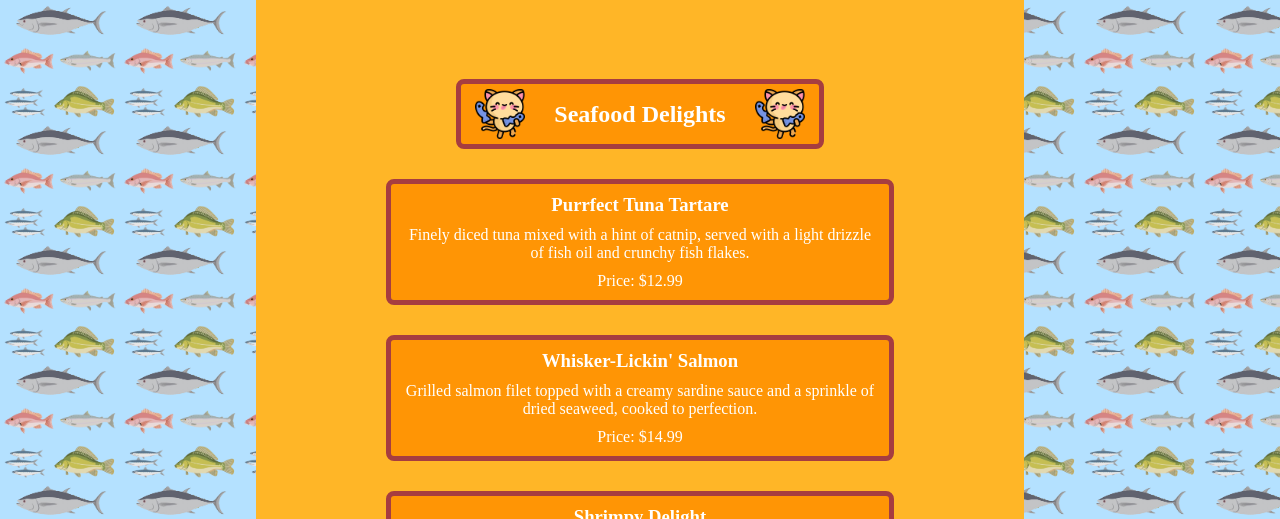
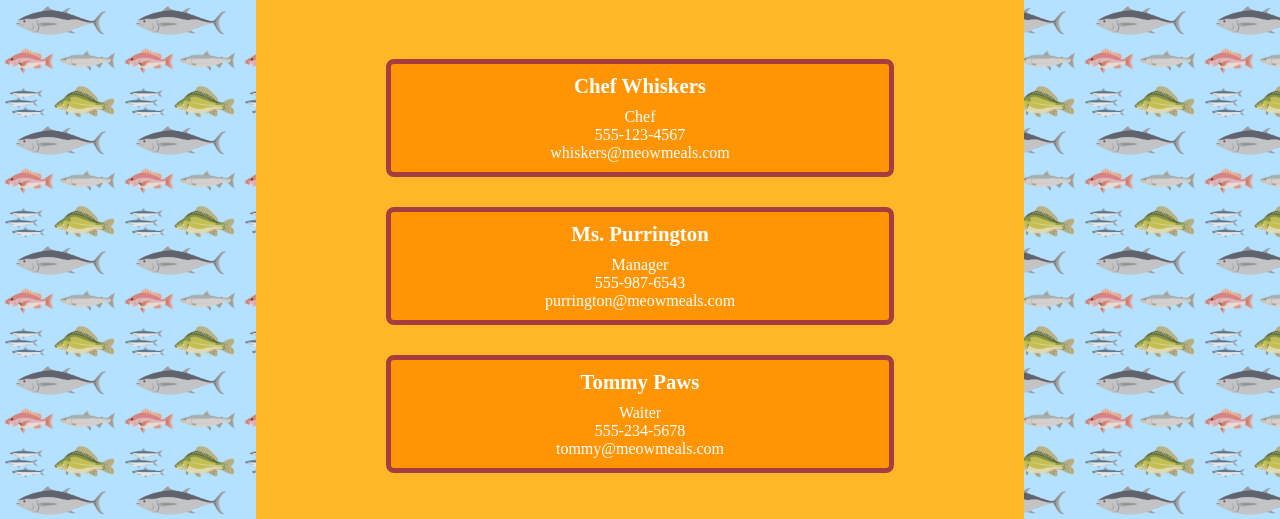
Before and after one commit to MuhRandy/odin-restaurant-page, a website built with webpack: page src/template.html in a window 1280 px wide. Shown: the part 281-800 px from the top of the page. Built offline with nearby package versions, Linux system fonts and the light colour scheme; files whose address does not match are found by name.

Commit message:
feat: add contacts

```diff
--- a/src/index.js
+++ b/src/index.js
@@ -1,92 +1,11 @@
 import "./styles.css";
 import kitty from "./img/kitty.png";
-
-const menu = [
-  {
-    category: "Seafood Delights",
-    items: [
-      {
-        name: "Purrfect Tuna Tartare",
-        description:
-          "Finely diced tuna mixed with a hint of catnip, served with a light drizzle of fish oil and crunchy fish flakes.",
-        price: 12.99,
-      },
-      {
-        name: "Whisker-Lickin' Salmon",
-        description:
-          "Grilled salmon filet topped with a creamy sardine sauce and a sprinkle of dried seaweed, cooked to perfection.",
-        price: 14.99,
-      },
-      {
-        name: "Shrimpy Delight",
-        description:
-          "Succulent shrimp served on a bed of steamed veggies, garnished with parsley and a touch of lobster bisque.",
-        price: 13.49,
-      },
-      {
-        name: "Feline Fancy Feast",
-        description:
-          "A gourmet platter of assorted seafood—shrimp, salmon, and tuna—paired with tender beef morsels.",
-        price: 15.99,
-      },
-    ],
-  },
-  {
-    category: "Meat & Poultry",
-    items: [
-      {
-        name: "Kitty Chicken Bites",
-        description:
-          "Tender chicken pieces slow-cooked in a savory broth, garnished with parsley for a simple yet satisfying meal.",
-        price: 10.99,
-      },
-      {
-        name: "Meow Meatloaf",
-        description:
-          "Minced turkey and liver blended and baked, topped with a rich bone broth gravy and served with mashed sweet potatoes.",
-        price: 11.49,
-      },
-      {
-        name: "Pawsta with Meatballs",
-        description:
-          "Soft pasta noodles mixed with flavorful turkey meatballs, finished with a sprinkle of Parmesan.",
-        price: 9.99,
-      },
-    ],
-  },
-  {
-    category: "Vegetarian & Sides",
-    items: [
-      {
-        name: "Catnip Caesar Salad",
-        description:
-          "Crisp greens tossed in catnip dressing, topped with crunchy kibble croutons and shredded cheese.",
-        price: 8.99,
-      },
-    ],
-  },
-  {
-    category: "Desserts & Drinks",
-    items: [
-      {
-        name: "Mouser's Mousse",
-        description:
-          "A creamy mousse made from real liver and a hint of tuna, whipped to a light texture.",
-        price: 7.99,
-      },
-      {
-        name: "Creamy Dreamy Milkshake",
-        description:
-          "A smooth, frothy drink made with lactose-free milk, lightly flavored with vanilla and topped with whipped cream.",
-        price: 6.49,
-      },
-    ],
-  },
-];
+import { restaurantData } from "./restaurantData.js";
 
 const menuContainer = document.querySelector("#menu .container");
+const contactsContainer = document.querySelector("#contacts .container");
 
-menu.map((i) => {
+restaurantData.menu.map((m) => {
   const img1 = document.createElement("img");
   const img2 = document.createElement("img");
   const subheading = document.createElement("div");
@@ -95,7 +14,7 @@ menu.map((i) => {
   img1.src = kitty;
   img2.src = kitty;
   subheading.className = "subheading";
-  h2.textContent = i.category;
+  h2.textContent = m.category;
 
   subheading.appendChild(img1);
   subheading.appendChild(h2);
@@ -103,7 +22,7 @@ menu.map((i) => {
 
   menuContainer.appendChild(subheading);
 
-  i.items.map((j) => {
+  m.items.map((item) => {
     const content = document.createElement("div");
     const title = document.createElement("h3");
     const description = document.createElement("p");
@@ -111,10 +30,10 @@ menu.map((i) => {
 
     content.className = "content";
 
-    title.textContent = j.name;
-    description.textContent = j.description;
+    title.textContent = item.name;
+    description.textContent = item.description;
     price.className = "price";
-    price.textContent = `Price: $${j.price}`;
+    price.textContent = `Price: $${item.price}`;
 
     content.appendChild(title);
     content.appendChild(description);
@@ -123,3 +42,28 @@ menu.map((i) => {
     menuContainer.appendChild(content);
   });
 });
+
+restaurantData.contacts.map((contact) => {
+  const content = document.createElement("div");
+  const name = document.createElement("h2");
+  const ul = document.createElement("ul");
+  const position = document.createElement("li");
+  const phone = document.createElement("li");
+  const mail = document.createElement("li");
+
+  content.className = "content";
+
+  name.textContent = contact.name;
+  position.textContent = contact.position;
+  phone.textContent = contact.phone;
+  mail.textContent = contact.email;
+
+  ul.appendChild(position);
+  ul.appendChild(phone);
+  ul.appendChild(mail);
+
+  content.appendChild(name);
+  content.appendChild(ul);
+
+  contactsContainer.appendChild(content);
+});
--- /dev/null
+++ b/src/restaurantData.js
@@ -0,0 +1,104 @@
+export const restaurantData = {
+  menu: [
+    {
+      category: "Seafood Delights",
+      items: [
+        {
+          name: "Purrfect Tuna Tartare",
+          description:
+            "Finely diced tuna mixed with a hint of catnip, served with a light drizzle of fish oil and crunchy fish flakes.",
+          price: 12.99,
+        },
+        {
+          name: "Whisker-Lickin' Salmon",
+          description:
+            "Grilled salmon filet topped with a creamy sardine sauce and a sprinkle of dried seaweed, cooked to perfection.",
+          price: 14.99,
+        },
+        {
+          name: "Shrimpy Delight",
+          description:
+            "Succulent shrimp served on a bed of steamed veggies, garnished with parsley and a touch of lobster bisque.",
+          price: 13.49,
+        },
+        {
+          name: "Feline Fancy Feast",
+          description:
+            "A gourmet platter of assorted seafood—shrimp, salmon, and tuna—paired with tender beef morsels.",
+          price: 15.99,
+        },
+      ],
+    },
+    {
+      category: "Meat & Poultry",
+      items: [
+        {
+          name: "Kitty Chicken Bites",
+          description:
+            "Tender chicken pieces slow-cooked in a savory broth, garnished with parsley for a simple yet satisfying meal.",
+          price: 10.99,
+        },
+        {
+          name: "Meow Meatloaf",
+          description:
+            "Minced turkey and liver blended and baked, topped with a rich bone broth gravy and served with mashed sweet potatoes.",
+          price: 11.49,
+        },
+        {
+          name: "Pawsta with Meatballs",
+          description:
+            "Soft pasta noodles mixed with flavorful turkey meatballs, finished with a sprinkle of Parmesan.",
+          price: 9.99,
+        },
+      ],
+    },
+    {
+      category: "Vegetarian & Sides",
+      items: [
+        {
+          name: "Catnip Caesar Salad",
+          description:
+            "Crisp greens tossed in catnip dressing, topped with crunchy kibble croutons and shredded cheese.",
+          price: 8.99,
+        },
+      ],
+    },
+    {
+      category: "Desserts & Drinks",
+      items: [
+        {
+          name: "Mouser's Mousse",
+          description:
+            "A creamy mousse made from real liver and a hint of tuna, whipped to a light texture.",
+          price: 7.99,
+        },
+        {
+          name: "Creamy Dreamy Milkshake",
+          description:
+            "A smooth, frothy drink made with lactose-free milk, lightly flavored with vanilla and topped with whipped cream.",
+          price: 6.49,
+        },
+      ],
+    },
+  ],
+  contacts: [
+    {
+      name: "Chef Whiskers",
+      position: "Chef",
+      email: "whiskers@meowmeals.com",
+      phone: "555-123-4567",
+    },
+    {
+      name: "Ms. Purrington",
+      position: "Manager",
+      email: "purrington@meowmeals.com",
+      phone: "555-987-6543",
+    },
+    {
+      name: "Tommy Paws",
+      position: "Waiter",
+      email: "tommy@meowmeals.com",
+      phone: "555-234-5678",
+    },
+  ],
+};
--- a/src/styles.css
+++ b/src/styles.css
@@ -55,7 +55,7 @@ nav li {
   right: 10px;
 }
 
-nav li:nth-of-type(2) {
+nav li:nth-of-type(3) {
   opacity: 1;
 }
 
@@ -149,7 +149,8 @@ h2 {
   -o-border-radius: 8px;
 }
 
-#home {
+#home,
+#menu {
   display: none;
 }
 
@@ -181,3 +182,7 @@ h3 {
 .price {
   margin-top: 10px;
 }
+
+#contacts ul {
+  padding: 0;
+}
--- a/src/template.html
+++ b/src/template.html
@@ -85,6 +85,24 @@
 
         <div class="container"></div>
       </main>
+
+      <main id="contacts">
+        <div class="heading">
+          <img
+            src="img/angry-face.png"
+            alt="angry orange cat face icons"
+            class="heading-logo"
+          />
+          <h1>Contact</h1>
+          <img
+            src="img/angry-face.png"
+            alt="angry orange cat face icons"
+            class="heading-logo"
+          />
+        </div>
+
+        <div class="container"></div>
+      </main>
     </div>
   </body>
 </html>
```
